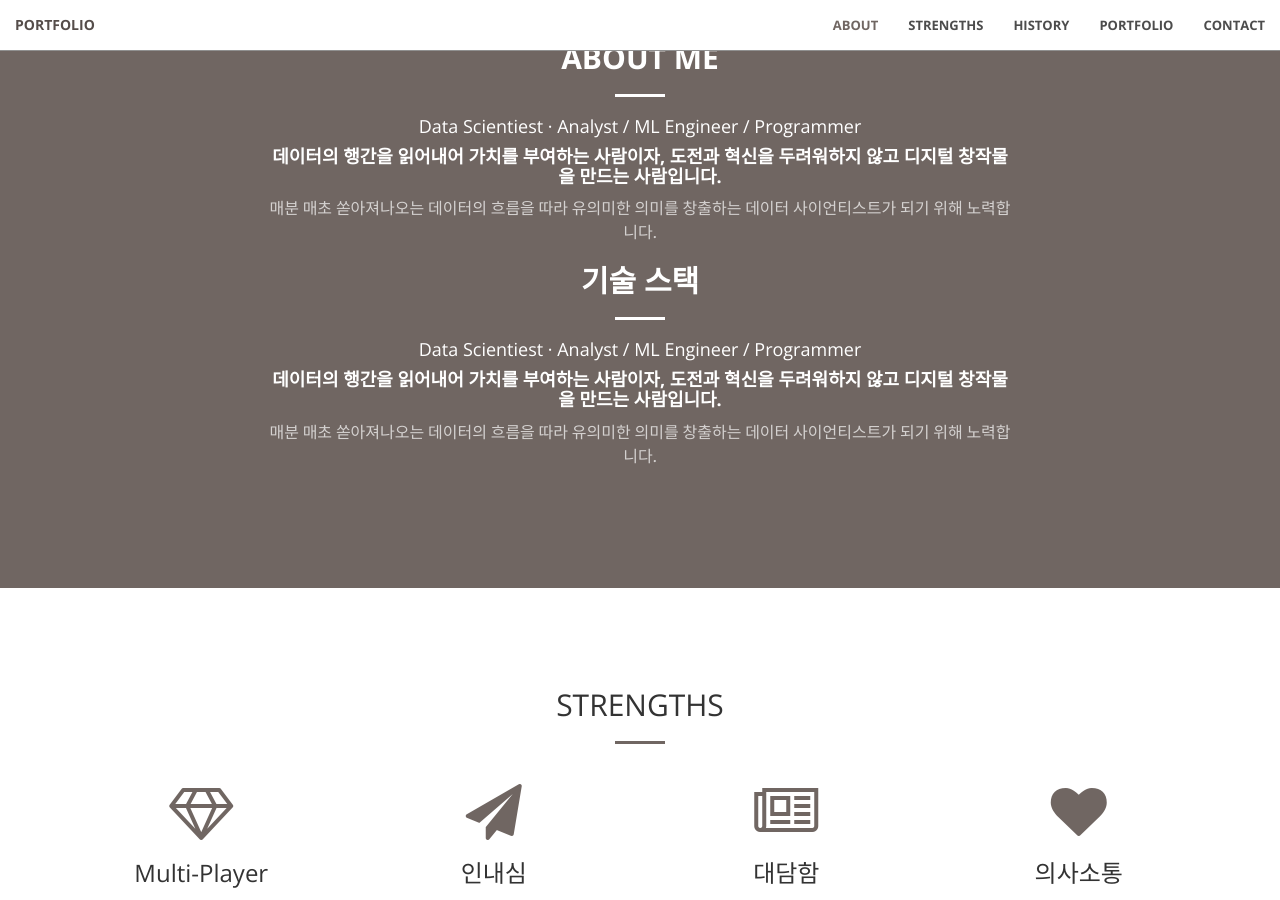
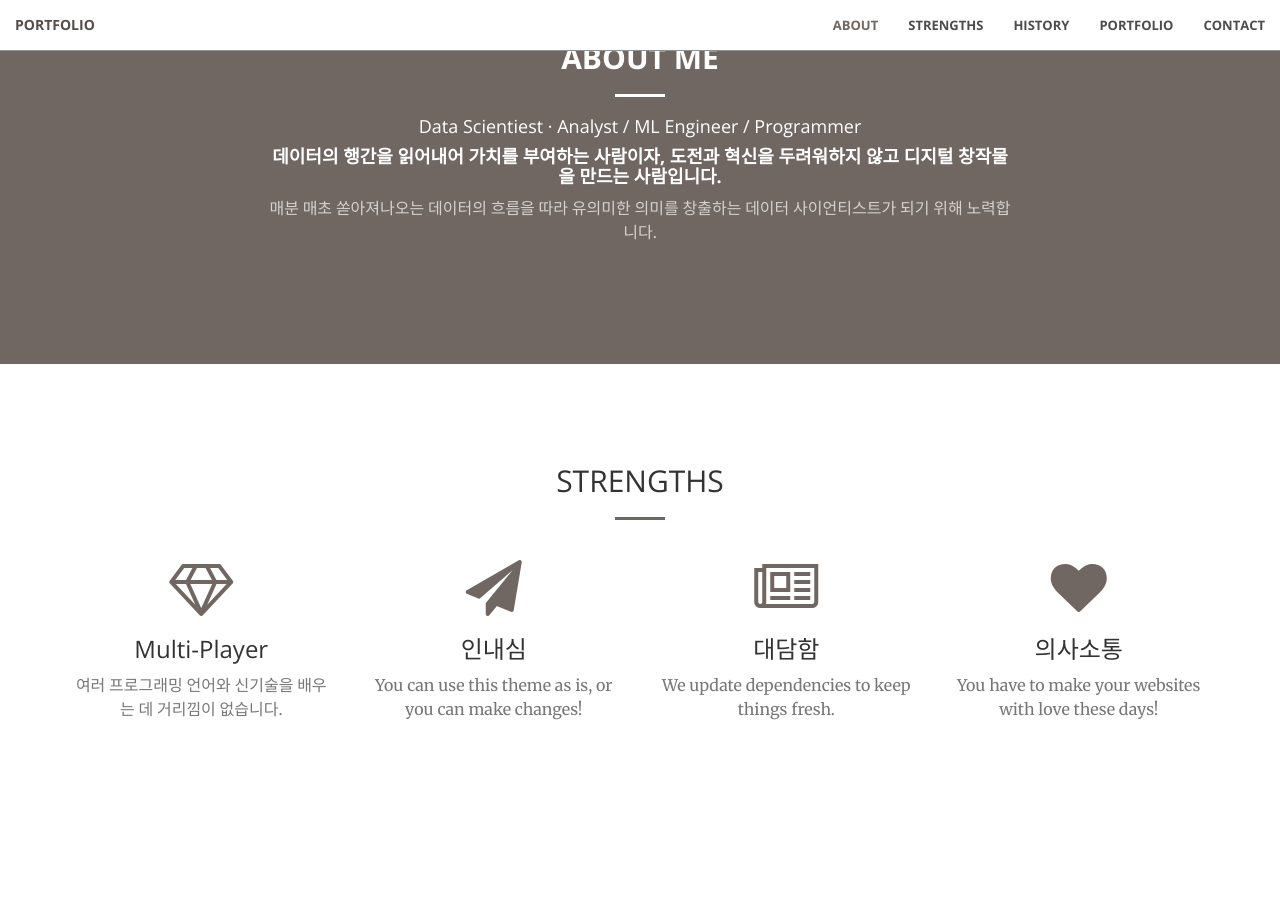
Before and after one commit to ymdev2023/ymdev2023.github.io, a Jekyll site: the page built from index.html, in a window 1280 px wide and 900 px high, scrolled down 959 px. Built offline with Jekyll 4.4.1, drawn with Linux system fonts in a browser that asks for light colours.

Commit message:
Update call-to-action.html

```diff
--- a/_includes/call-to-action.html
+++ b/_includes/call-to-action.html
@@ -10,15 +10,4 @@
             </div>
         </div>
     </div>
-    <div class="container">
-        <div class="row">
-            <div class="col-lg-8 col-lg-offset-2 text-center">
-                <h2 class="section-heading"><b>기술 스택</b></h2>
-                <hr class="light">
-                <h4> Data Scientiest · Analyst / ML Engineer / Programmer </h4>
-                <h4><b>데이터의 행간을 읽어내어 가치를 부여하는 사람이자, 도전과 혁신을 두려워하지 않고 디지털 창작물을 만드는 사람입니다.</b></h4>
-                <p class="text-faded">매분 매초 쏟아져나오는 데이터의 흐름을 따라 유의미한 의미를 창출하는 데이터 사이언티스트가 되기 위해 노력합니다.</p>
-            </div>
-        </div>
-    </div>
 </section>
```
